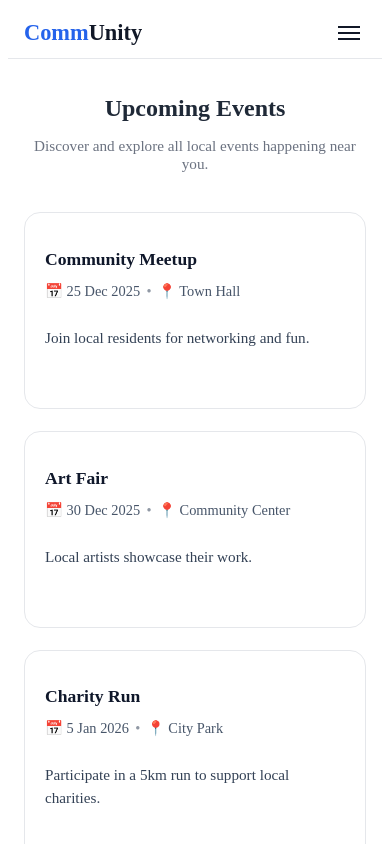
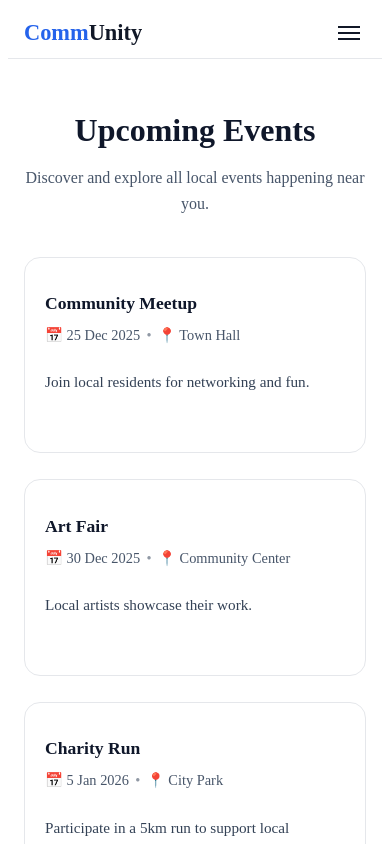
Before and after one commit to Nadeem200421/project6, a Next.js app: page /events in a window 390 px wide. Shown: the top 844 px of the page. Built offline with nearby package versions, Linux system fonts and the light colour scheme.

Commit message:
Update event.css

```diff
--- a/app/styles/event.css
+++ b/app/styles/event.css
@@ -1,69 +1,73 @@
-/* styles/events.css */
-
-/* Page Container */
+/* =========================
+   Page Wrapper
+========================= */
 .events-page {
-  max-width: 1200px;
+  max-width: 1300px;
   margin: 0 auto;
-  padding: 40px 20px;
-  display: flex;
-  flex-direction: column;
-  gap: 40px;
+  padding: 2rem 1rem 4rem;
 }
 
-/* Header */
+/* =========================
+   Header
+========================= */
 .events-header {
   text-align: center;
+  max-width: 700px;
+  margin: 0 auto 3rem;
 }
 
 .events-title {
-  font-size: 2rem;
+  font-size: clamp(2rem, 4vw, 2.6rem);
   font-weight: 700;
-  color: #1f2937; /* Gray-800 */
-  margin-bottom: 8px;
+  color: #0f172a;
+  margin-bottom: 0.75rem;
 }
 
 .events-subtitle {
   font-size: 1rem;
-  color: #6b7280; /* Gray-500 */
+  color: #475569;
+  line-height: 1.6;
 }
 
-/* No Events */
+/* =========================
+   Events Grid
+========================= */
+.events-grid {
+  display: grid;
+  gap: 1.75rem;
+  grid-template-columns: repeat(auto-fit, minmax(260px, 1fr));
+}
+
+/* =========================
+   Empty State
+========================= */
 .no-events {
   text-align: center;
-  font-size: 1.1rem;
-  color: #6b7280;
-  padding: 40px 0;
+  font-size: 1rem;
+  color: #64748b;
+  padding: 3rem 0;
 }
 
-/* Grid Layout */
-.events-grid {
-  display: grid;
-  grid-template-columns: repeat(auto-fit, minmax(280px, 1fr));
-  gap: 24px;
+/* =========================
+   Dark Mode Support
+========================= */
+.dark .events-title {
+  color: #e5e7eb;
 }
 
-/* Dark Mode */
-.dark .events-title {
-  color: #f9fafb;
+.dark .events-subtitle {
+  color: #cbd5f5;
 }
 
-.dark .events-subtitle,
 .dark .no-events {
-  color: #d1d5db;
+  color: #94a3b8;
 }
 
-/* Responsive for Mobile */
-@media (max-width: 800px) {
-  .events-page {
-    padding: 20px 16px;
-    gap: 24px;
-  }
-
-  .events-title {
-    font-size: 1.5rem;
-  }
-
-  .events-subtitle {
-    font-size: 0.95rem;
+/* =========================
+   Mobile Tweaks
+========================= */
+@media (max-width: 480px) {
+  .events-header {
+    margin-bottom: 2.5rem;
   }
 }
```
